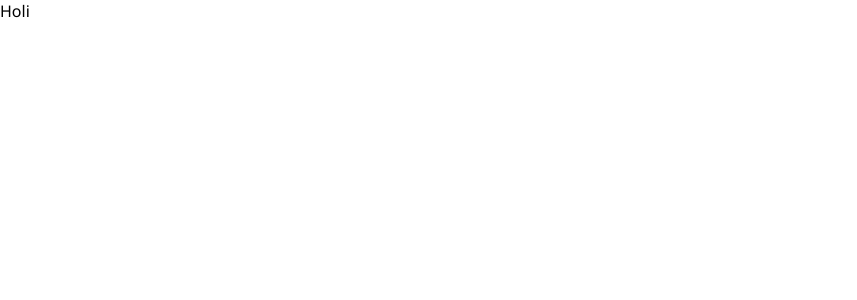
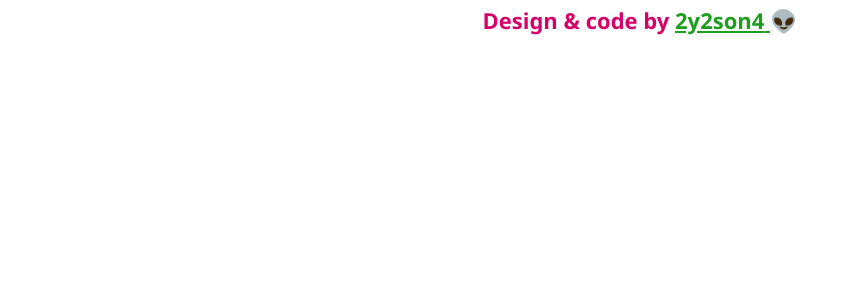
Before and after one commit to 2y2son4/favourite-videos-react, a React (Create React App) app: page / in a window 1280 px wide. Shown: the top 300 px of the page, without its empty margins (0-857 px from the left). Built offline with nearby package versions, Linux system fonts and the light colour scheme.

Commit message:
:sparkles: Add footer component

```diff
--- a/src/components/App.js
+++ b/src/components/App.js
@@ -1,6 +1,7 @@
 import React from 'react';
 
 // components
+import Footer from './Footer';
 
 // styles
 import '../styles/App.scss';
@@ -8,7 +9,7 @@ import '../styles/App.scss';
 function App() {
   return (
     <React.Fragment>
-      <div>Holi</div>
+      <Footer />
     </React.Fragment>
   );
 }
--- /dev/null
+++ b/src/components/Footer.js
@@ -0,0 +1,21 @@
+// React
+import React from 'react';
+
+// styles
+import '../styles/footer.scss';
+
+const Footer = () => {
+  return (
+    <footer className='footer'>
+      <span className='footer__span'>
+        Design & code by {''}
+        <a className='footer__span--link' href='https://github.com/2y2son4' target='_blank' rel='noreferrer'>
+          2y2son4{'  '}
+        </a>
+        👽
+      </span>
+    </footer>
+  );
+};
+
+export default Footer;
--- /dev/null
+++ b/src/styles/footer.scss
@@ -0,0 +1,20 @@
+.footer {
+  width: 100%;
+  height: 50px;
+  padding: 5px;
+  text-align: center;
+
+  &__span {
+    font-size: 22px;
+    font-weight: 600;
+    color: #d6006b;
+
+    &--link {
+      color: #1d9e1d;
+
+      &:hover {
+        color: #fabada;
+      }
+    }
+  }
+}
```
